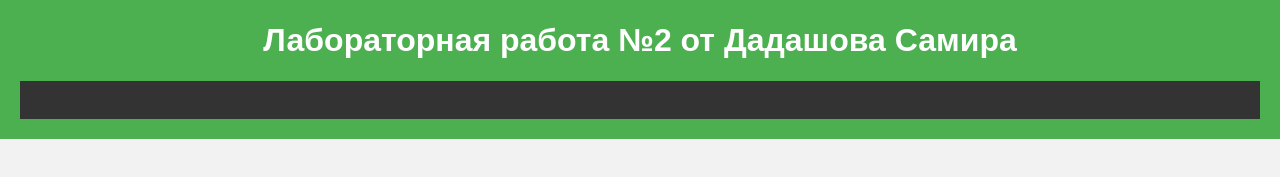
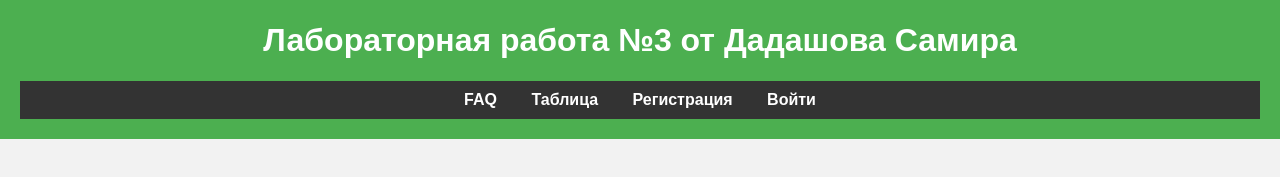
Before and after one commit to c-dvoid/lab-3, a plain HTML site: page index.html in a window 1280 px wide. Shown: the part 123-300 px from the top of the page. Drawn offline with Linux system fonts and the light colour scheme.

Commit message:
Добавлена стилизация на Lab-2, фикс ссылок

```diff
--- a/index.html
+++ b/index.html
@@ -9,12 +9,12 @@
 <body>
     <header>
         <img src="https://png.pngtree.com/png-clipart/20200727/original/pngtree-mountain-landscape-logo-design-hiking-travel-and-adventure-concept-design-png-image_5177367.jpg" alt="logo">
-        <h1>Лабораторная работа №2 от Дадашова Самира</h1>
+        <h1>Лабораторная работа №3 от Дадашова Самира</h1>
         <nav>
-            <a href="about.html"></a>
-            <a href="table.html"></a>
-            <a href="sign_up.html"></a>
-            <a href="sign_in.html"></a>
+            <a href="about.html">FAQ</a>
+            <a href="table.html">Таблица</a>
+            <a href="sign_up.html">Регистрация</a>
+            <a href="sign_in.html">Войти</a>
         </nav>
     </header>
 </body>
```
Also changed, not shown: about.html (+1 -1 lines), table.html (+1 -1 lines).
